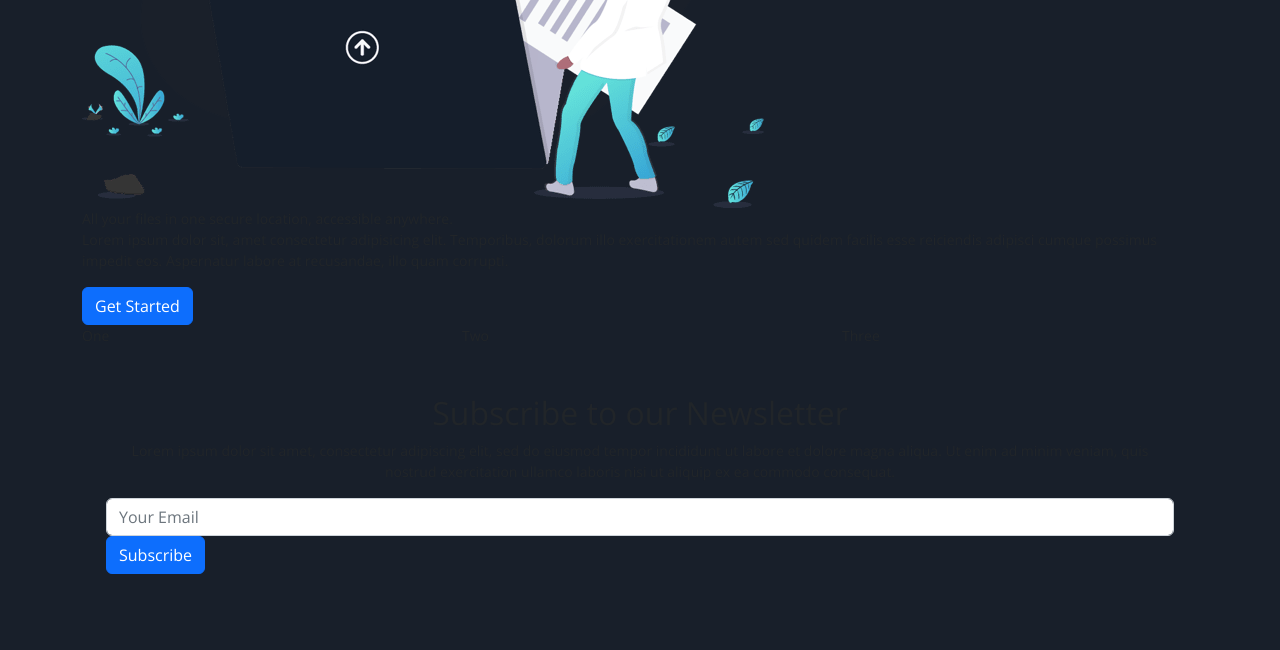
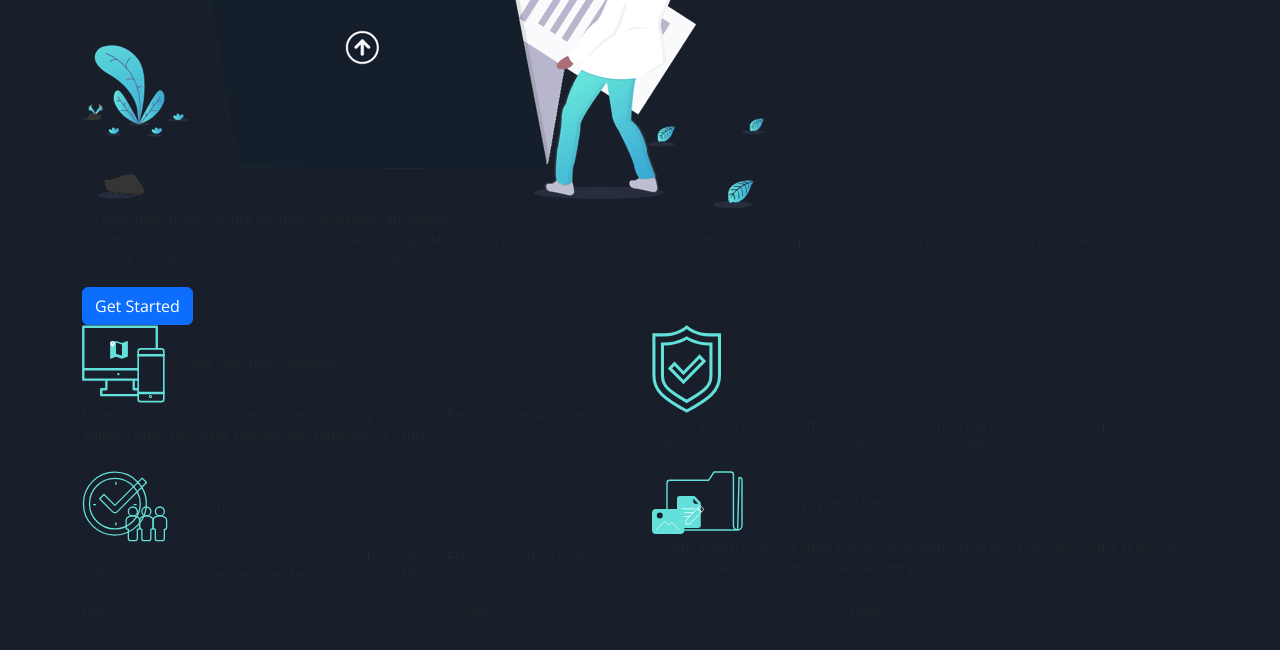
Before and after one commit to mehmetbacik/fylo-landing-page, a plain HTML site: page index.html in a window 1280 px wide. Shown: the part 437-1087 px from the top of the page. Drawn offline with nearby package versions, Linux system fonts and the light colour scheme.

Commit message:
Update
Updated index

```diff
--- a/index.html
+++ b/index.html
@@ -47,6 +47,30 @@
           </div>
           <div class="col-12">
             <a href="#" class="btn btn-primary">Get Started</a>
+          </div>
+        </div>
+      </div>
+      <div class="container">
+        <div class="row">
+          <div class="col-12 col-lg-6">
+            <img src="/assets/img/icon-access-anywhere.svg">
+            <span>Access your files, anywhere</span>
+            <p>Lorem ipsum dolor sit amet consectetur adipisicing elit. Explicabo sequi reiciendis adipisci quas non vitae recusandae temporibus officiis.</p>
+          </div>
+          <div class="col-12 col-lg-6">
+            <img src="/assets/img/icon-security.svg">
+            <span>Security you can trust</span>
+            <p>Lorem ipsum dolor sit amet consectetur adipisicing elit. Explicabo sequi reiciendis adipisci quas non vitae recusandae temporibus officiis.</p>
+          </div>
+          <div class="col-12 col-lg-6">
+            <img src="/assets/img/icon-collaboration.svg">
+            <span>Real-time collaboration</span>
+            <p>Lorem ipsum dolor sit amet consectetur adipisicing elit. Explicabo sequi reiciendis adipisci quas non vitae recusandae temporibus officiis.</p>
+          </div>
+          <div class="col-12 col-lg-6">
+            <img src="/assets/img/icon-any-file.svg">
+            <span>Store any type of file</span>
+            <p>Lorem ipsum dolor sit amet consectetur adipisicing elit. Explicabo sequi reiciendis adipisci quas non vitae recusandae temporibus officiis.</p>
           </div>
         </div>
       </div>
```
